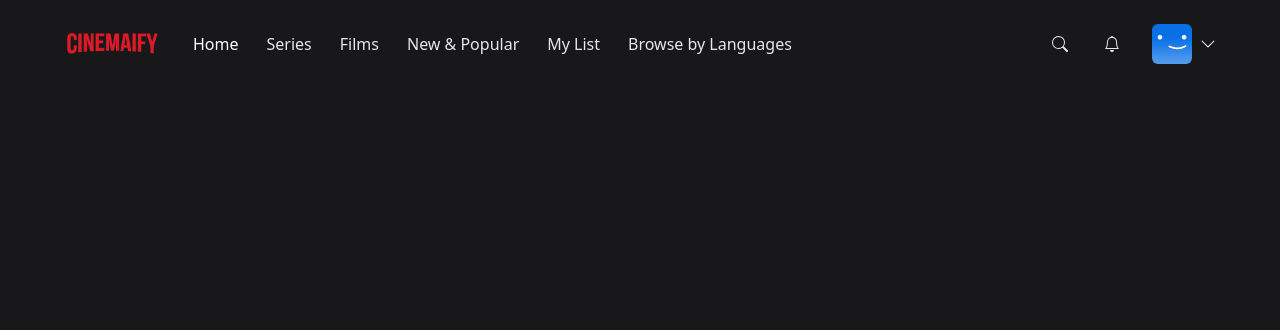
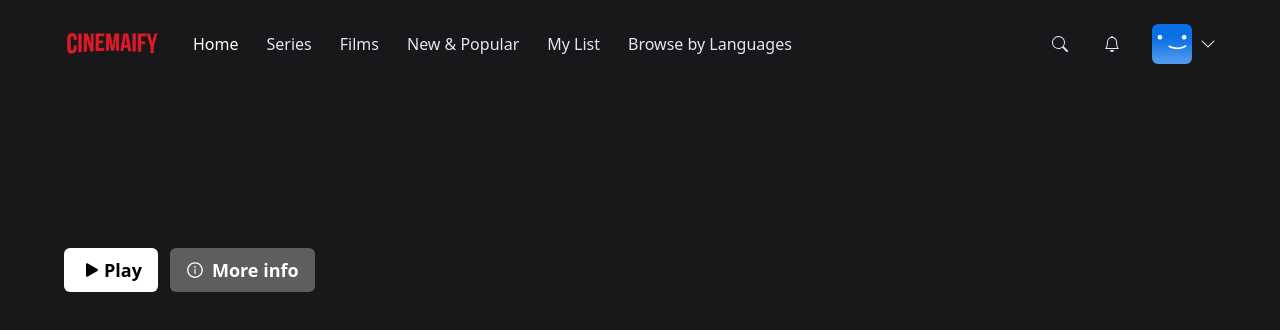
Before and after one commit to heuzin/cinemaify, a Next.js app: page / in a window 1280 px wide. Shown: the top 330 px of the page. Built offline with nearby package versions, Linux system fonts and the light colour scheme; no server answers; the database is empty; sample sign-in values are in the browser's storage.

Commit message:
Addin Billboard page

```diff
--- /dev/null
+++ b/app/api/random/route.ts
@@ -0,0 +1,21 @@
+import { db } from "@/lib/db";
+import serverAuth from "@/lib/serverAuth";
+import { NextResponse } from "next/server";
+
+export async function GET() {
+  try {
+    await serverAuth();
+
+    const movieCount = await db.movie.count();
+    const randomIntex = Math.floor(Math.random() * movieCount);
+
+    const randomMovie = await db.movie.findMany({
+      take: 1,
+      skip: randomIntex,
+    });
+    return NextResponse.json(randomMovie[0]);
+  } catch (error) {
+    console.error(error);
+    return new NextResponse("Internal Error", { status: 500 });
+  }
+}
--- a/app/page.tsx
+++ b/app/page.tsx
@@ -2,6 +2,7 @@ import { redirect } from "next/navigation";
 import { authOptions } from "./api/auth/[...nextauth]/route";
 import { getServerSession } from "next-auth";
 import Navbar from "@/components/navigation/Navbar";
+import Billboard from "@/components/billboard/Billboard";
 
 export default async function Home() {
   const session = await getServerSession(authOptions);
@@ -9,5 +10,10 @@ export default async function Home() {
   if (!session) {
     redirect("/auth");
   }
-  return <Navbar />;
+  return (
+    <>
+      <Navbar />
+      <Billboard />
+    </>
+  );
 }
--- /dev/null
+++ b/components/billboard/Billboard.tsx
@@ -0,0 +1,50 @@
+"use client";
+
+import useBillboard from "@/hooks/useBillboard";
+import { AiOutlineInfoCircle } from "react-icons/ai";
+import PlayButton from "./PlayButton";
+// import { useCallback } from "react";
+// import useInfo from "@/hooks/useInfo";
+
+const Billboard = () => {
+  const { data } = useBillboard();
+  //   const { openModal } = useInfo();
+
+  //   const handleModalOpen = useCallback(() => {
+  //     openModal(data?.id);
+  //   }, [openModal, data?.id]);
+
+  return (
+    <div className="relative h-[56.25vw]">
+      <video
+        autoPlay
+        muted
+        loop
+        className="w-full h-[56.25vw] object-cover brightness-[60%] transition"
+        src={data?.videoUrl}
+        poster={data?.thumbnailUrl}
+      ></video>
+      <div className="absolute top-[30%] mt:top-[40%] ml-4 md:ml-16">
+        <p className="text-white text-1xl md:text-5xl h-full w-[50%] lg:text-6xl font-bold drop-shadow-xl">
+          {data?.title}
+        </p>
+        <p className="text-white text-[8px] md:text-lg mt-3 md:mt-8 w-[90%] md:w-[80%] lg:w-[50%] drop-shadow-xl">
+          {data?.description}
+        </p>
+
+        <div className="flex flex-row items-center mt-3 md:mt-4 gap-3">
+          <PlayButton id={data?.id} />
+          <button
+            // onClick={handleModalOpen}
+            className="bg-white text-white bg-opacity-30 rounded-md py-1 md:py-2 px-2 md:px-4 text-xs w-auto lg:text-lg font-semibold flex flex-row items-center hover:bg-opacity-20 transition"
+          >
+            <AiOutlineInfoCircle className="mr-2" />
+            More info
+          </button>
+        </div>
+      </div>
+    </div>
+  );
+};
+
+export default Billboard;
--- /dev/null
+++ b/components/billboard/PlayButton.tsx
@@ -0,0 +1,24 @@
+"use client";
+
+import { useRouter } from "next/navigation";
+import { BsFillPlayFill } from "react-icons/bs";
+
+type Props = {
+  id: string;
+};
+
+const PlayButton = ({ id }: Props) => {
+  const router = useRouter();
+
+  return (
+    <button
+      onClick={() => router.push(`/watch/${id}`)}
+      className="bg-white rounded-md py-1 px-2 md:py-2 md:px-4 w-auto text-xs lg:text-lg font-semibold flex flex-row items-center hover:bg-neutral-300 transition"
+    >
+      <BsFillPlayFill size={24} />
+      Play
+    </button>
+  );
+};
+
+export default PlayButton;
--- /dev/null
+++ b/hooks/useBillboard.ts
@@ -0,0 +1,14 @@
+import fetcher from "@/lib/fetcher";
+import useSWR from "swr";
+
+const useBillboard = () => {
+  const { data, error, isLoading } = useSWR("/api/random", fetcher, {
+    revalidateIfStale: false,
+    revalidateOnFocus: false,
+    revalidateOnReconnect: false,
+  });
+
+  return { data, error, isLoading };
+};
+
+export default useBillboard;
```
Also changed, not shown: 1 other file (tests, documents, lock files or other folders).
